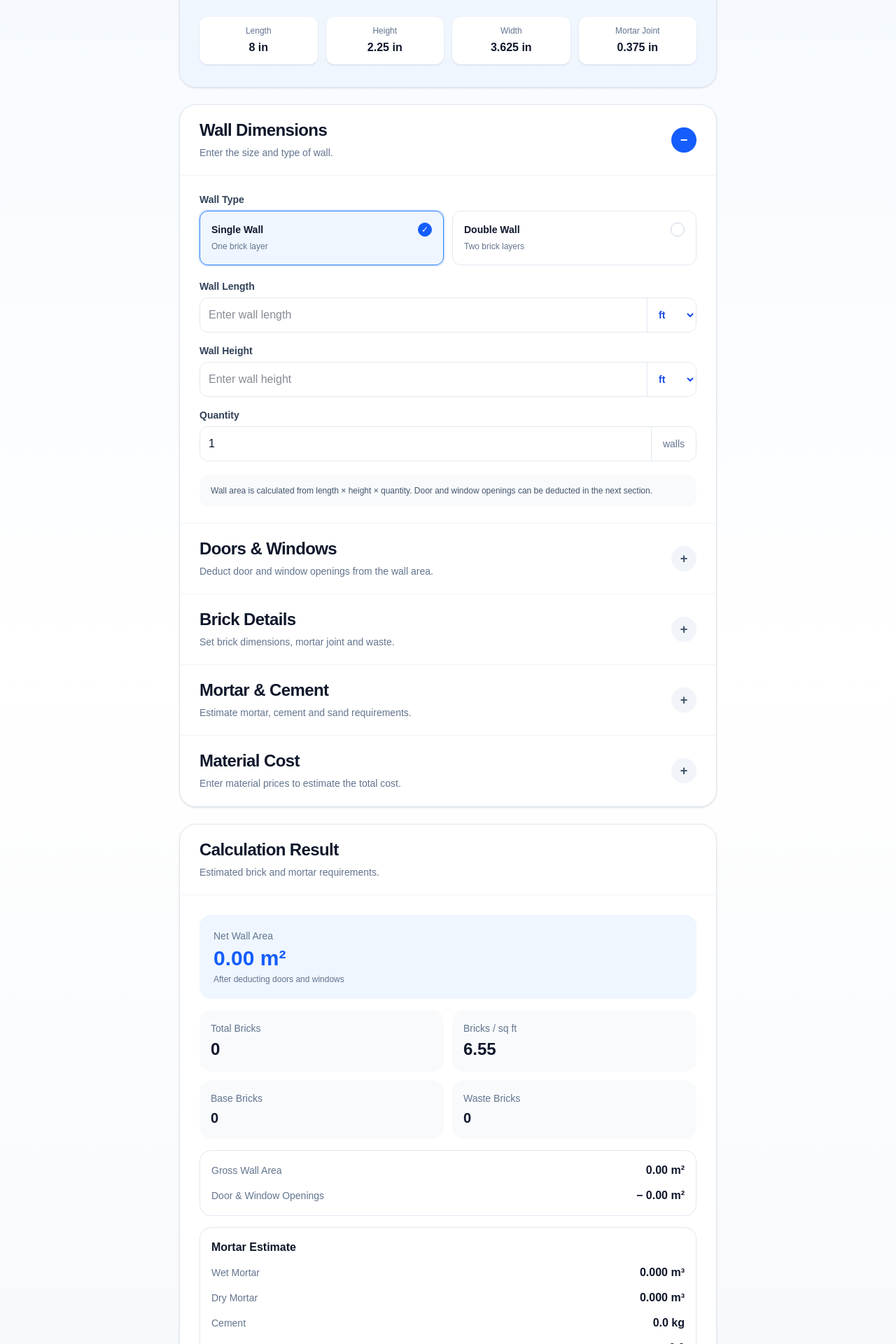
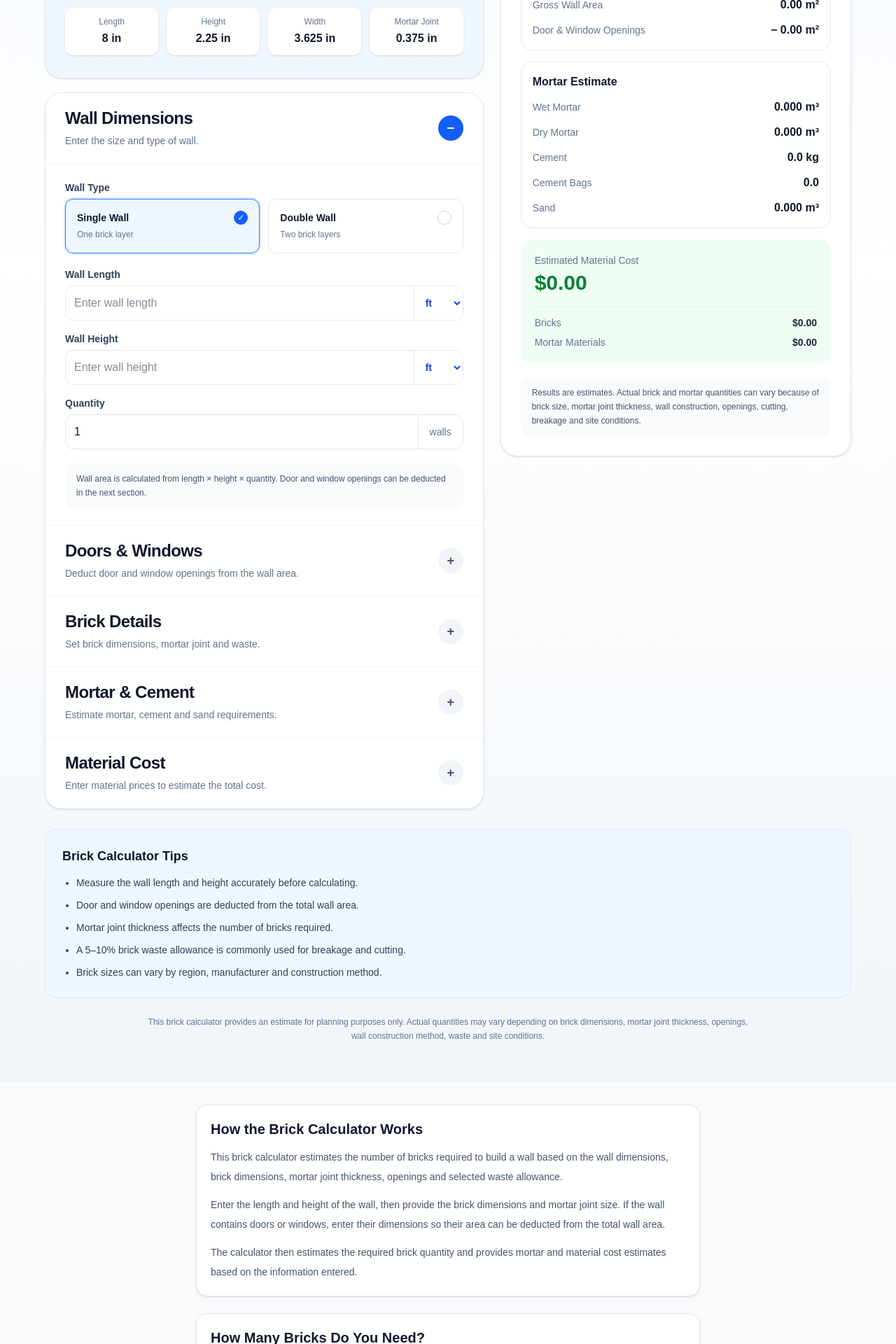
Before and after one commit to km7max-cmd/cornerspan, a Next.js app: page /calculators/brick in a window 1280 px wide. Shown: the part 860-2780 px from the top of the page at 70% size. Built offline with nearby package versions, Linux system fonts and the light colour scheme.

Commit message:
Refactor layout and improve component structure

```diff
--- a/app/calculators/brick/BrickCalculatorClient.tsx
+++ b/app/calculators/brick/BrickCalculatorClient.tsx
@@ -53,7 +53,7 @@ export default function BrickCalculator() {
   return (
     <main className="min-h-screen bg-gradient-to-b from-blue-50 via-white to-slate-100">
 
-      <div className="mx-auto max-w-7xl px-5 py-6 sm:px-6 sm:py-10">
+      <div className="mx-auto w-full max-w-7xl px-4 py-5 sm:px-6 sm:py-8">
 
         {/* =================================================
             BREADCRUMB
@@ -74,10 +74,18 @@ export default function BrickCalculator() {
         />
 
         {/* =================================================
-            MAIN CALCULATOR
+            MAIN CALCULATOR AREA
         ================================================= */}
 
-        <div className="mx-auto mt-6 max-w-3xl">
+        <div className="mx-auto mt-6 max-w-6xl">
+
+          <div className="grid items-start gap-6 lg:grid-cols-[minmax(0,1fr)_minmax(340px,0.8fr)]">
+
+            {/* =================================================
+                LEFT — CALCULATOR INPUTS
+            ================================================= */}
+
+            <div className="min-w-0">
 
               {/* =================================================
                   BRICK DIAGRAM
@@ -102,7 +110,7 @@ export default function BrickCalculator() {
                   CALCULATOR SECTIONS
               ================================================= */}
 
-          <div className="mt-6">
+              <div className="mt-5">
 
                 <CalculatorSections
                   state={state}
@@ -115,11 +123,13 @@ export default function BrickCalculator() {
 
               </div>
 
+            </div>
+
             {/* =================================================
-              RESULT
+                RIGHT — CALCULATION RESULT
             ================================================= */}
 
-          <div className="mt-6">
+            <div className="min-w-0 lg:sticky lg:top-24">
 
               <ResultCard
                 result={result}
@@ -130,11 +140,13 @@ export default function BrickCalculator() {
 
             </div>
 
+          </div>
+
           {/* =================================================
               TIPS
           ================================================= */}
 
-          <section className="mt-6 rounded-2xl border border-blue-100 bg-blue-50 p-5">
+          <section className="mx-auto mt-7 max-w-6xl rounded-2xl border border-blue-100 bg-blue-50 p-5 sm:p-6">
 
             <h2 className="text-lg font-bold text-slate-900">
               Brick Calculator Tips
@@ -175,7 +187,7 @@ export default function BrickCalculator() {
               DISCLAIMER
           ================================================= */}
 
-          <p className="mt-6 px-2 pb-6 text-center text-xs leading-5 text-slate-500">
+          <p className="mx-auto mt-6 max-w-4xl px-2 pb-6 text-center text-xs leading-5 text-slate-500">
 
             This brick calculator provides an estimate
             for planning purposes only. Actual quantities
```
Lines whose indentation alone changed are shown as unchanged.
